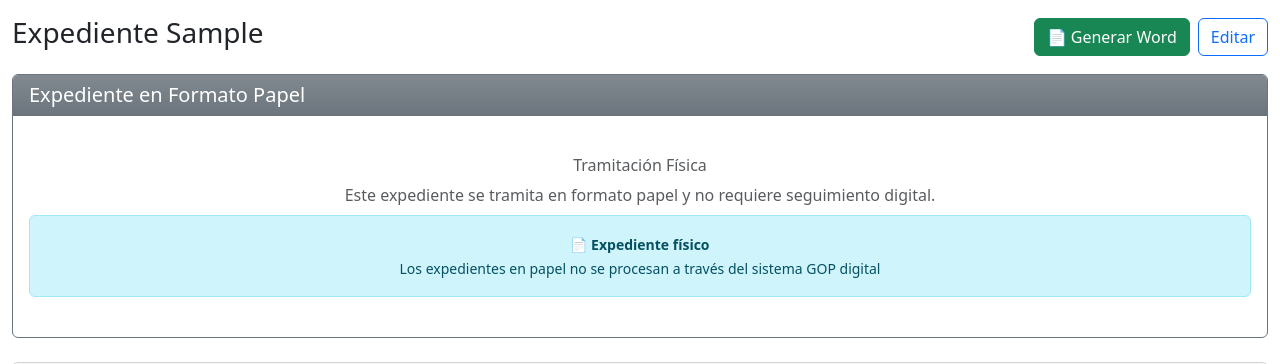
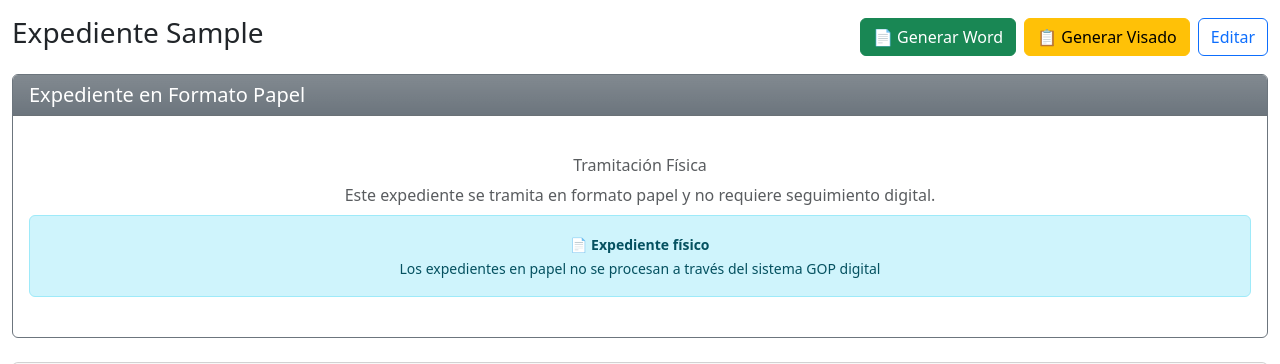
Before and after one commit to Sandeje96/Manejo-expedientes, a Flask app: page /expedientes/1 in a window 1280 px wide. Shown: the part 56-420 px from the top of the page. Run offline with Flask 3, Linux system fonts and the light colour scheme; tables that the repository leaves empty hold one stand-in row (values such as "Sample post").

Commit message:
word visado

```diff
--- a/app.py
+++ b/app.py
@@ -657,6 +657,35 @@ def create_app():
             flash(f"Error generando documento Word: {e}", "danger")
             return redirect(url_for('detalle_expediente', item_id=item_id))
 
+    @app.post("/expedientes/<int:item_id>/generar-visado")
+    def generar_visado_expediente(item_id: int):
+        """Genera y descarga un documento Word de visado con los datos del expediente."""
+        from word_generator import generar_documento_visado
+        from flask import send_file
+
+        try:
+            # Obtener el expediente
+            item = Expediente.query.get_or_404(item_id)
+
+            # Generar el documento Word de visado
+            doc_stream = generar_documento_visado(item)
+
+            # Crear nombre del archivo
+            nombre_archivo = f"Visado_CPIM_{item.nro_expediente_cpim or item.id}_{datetime.now().strftime('%Y%m%d_%H%M%S')}.docx"
+
+            # Retornar el archivo para descarga
+            return send_file(
+                doc_stream,
+                as_attachment=True,
+                download_name=nombre_archivo,
+                mimetype='application/vnd.openxmlformats-officedocument.wordprocessingml.document'
+            )
+
+        except Exception as e:
+            current_app.logger.error(f"Error generando documento de visado para expediente {item_id}: {e}")
+            flash(f"Error generando documento de visado: {e}", "danger")
+            return redirect(url_for('detalle_expediente', item_id=item_id))
+
     # === Parsers ===
     def _parse_bool(value: str) -> bool:
         return str(value).lower() in {"1", "true", "t", "si", "sí", "on", "x"}
--- a/templates/expediente_detail.html
+++ b/templates/expediente_detail.html
@@ -15,6 +15,12 @@
     <form method="post" action="{{ url_for('generar_word_expediente', item_id=item.id) }}" class="d-inline">
       <button type="submit" class="btn btn-success" title="Generar documento Word">
         📄 Generar Word
+      </button>
+    </form>
+
+    <form method="post" action="{{ url_for('generar_visado_expediente', item_id=item.id) }}" class="d-inline">
+      <button type="submit" class="btn btn-warning" title="Generar documento de Visado">
+        📋 Generar Visado
       </button>
     </form>
 
```
Also changed, not shown: word_generator.py (+42 -0 lines), 2 other files.
